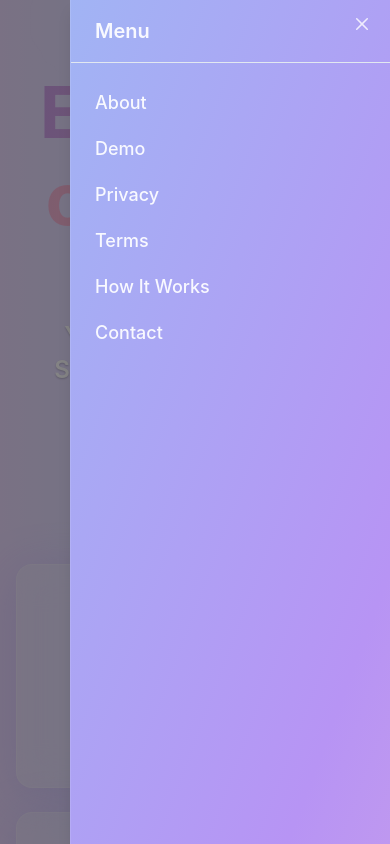
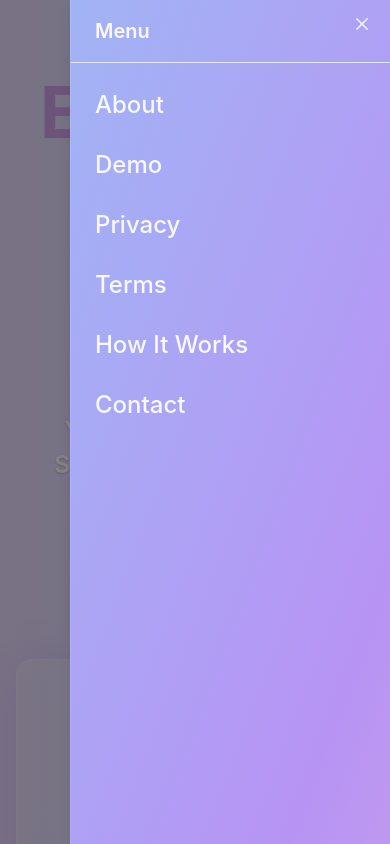
Before and after one commit to WhisperBack/sooth, a Next.js app: page / in a window 390 px wide. Both pictures are taken after a click on the button "Open Menu". Built offline with nearby package versions, Linux system fonts and the light colour scheme.

Commit message:
Fix Experience word wrap and enhance mobile hamburger menu size and readability

```diff
--- a/components/ExperienceHeading.tsx
+++ b/components/ExperienceHeading.tsx
@@ -149,7 +149,7 @@ export default function ExperienceHeading() {
           {/* Mobile Hamburger Menu */}
           <Box display={{ base: 'flex', md: 'none' }} alignItems="center" justifyContent="flex-end" w="full">
             <IconButton
-              icon={<Box as="span" fontSize={{ base: '6xl', md: '4xl' }}>☰</Box>}
+              icon={<Box as="span" fontSize={{ base: '7xl', md: '5xl' }}>☰</Box>}
               variant="ghost"
               aria-label="Open Menu"
               onClick={onOpen}
@@ -161,7 +161,7 @@ export default function ExperienceHeading() {
                 <DrawerCloseButton color="whiteAlpha.800" />
                 <DrawerHeader borderBottomWidth="1px" color="whiteAlpha.900">Menu</DrawerHeader>
                 <DrawerBody>
-                  <Stack spacing={4} mt={4} fontWeight="semibold" fontSize="xl">
+                  <Stack spacing={6} mt={4} fontWeight="bold" fontSize="2xl">
                     {[
                       { href: '/about', label: 'About' },
                       { href: '/demo', label: 'Demo' },
@@ -172,7 +172,7 @@ export default function ExperienceHeading() {
                     ].map((link, i) => (
                       <NextLink key={i} href={link.href} passHref>
                         <ChakraLink
-                          fontSize="lg"
+                          fontSize="2xl"
                           fontWeight="medium"
                           color="whiteAlpha.900"
                           _hover={{ color: 'blue.300' }}
@@ -211,6 +211,8 @@ export default function ExperienceHeading() {
   />
   <Box
     as="span"
+    display="block"
+    textAlign="center"
     fontSize={{ base: '7xl', md: '7xl', lg: '8xl' }}
     mb={4}
     lineHeight="1.1"
```
